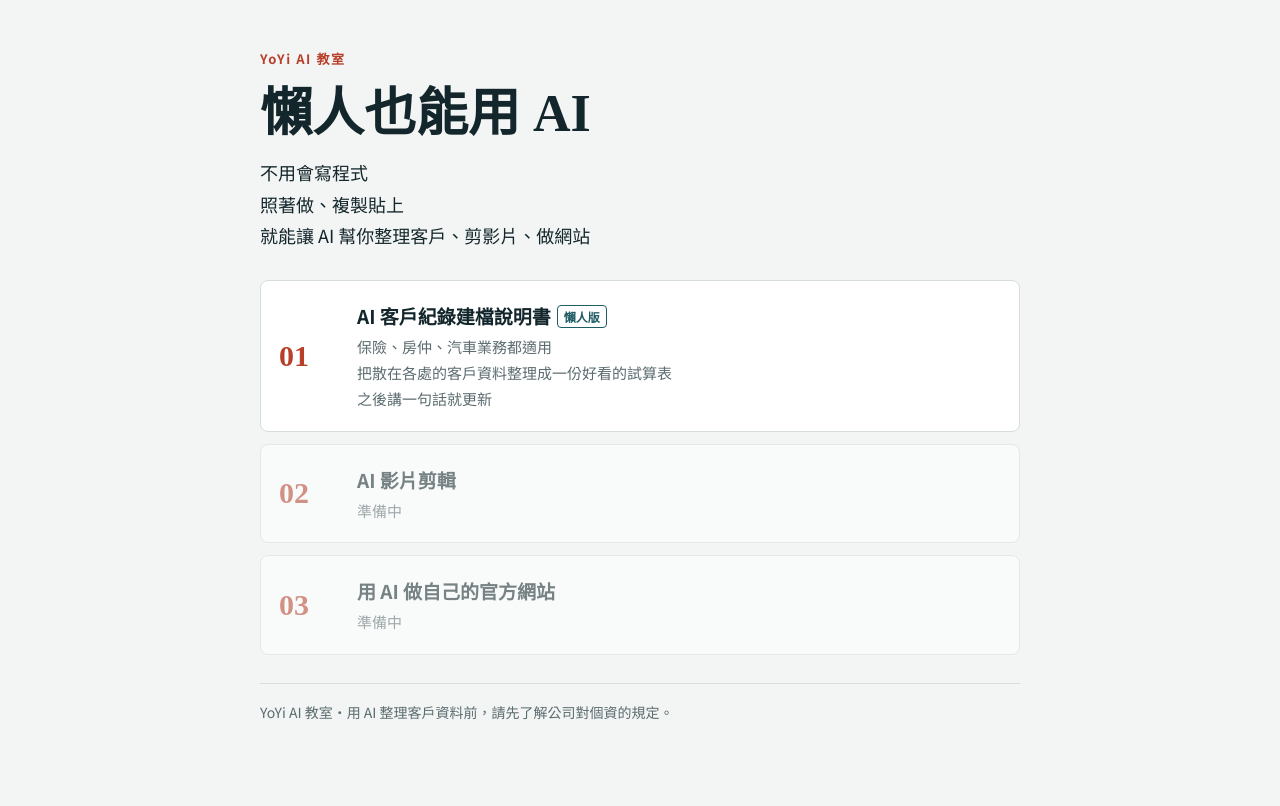
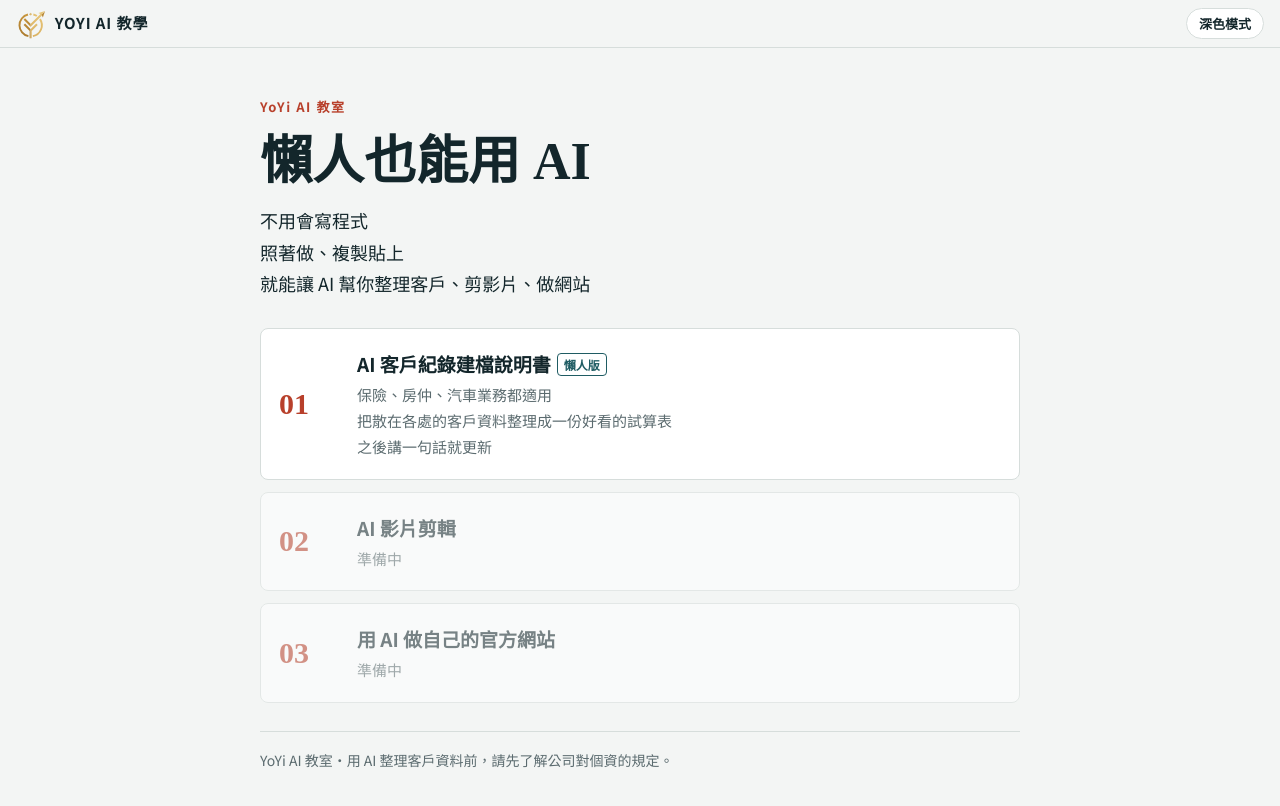
Before and after one commit to yoyifinance/ai-classroom, a plain HTML site: page index.html in a window 1280 px wide. Drawn offline with Linux system fonts and the light colour scheme.

Commit message:
教室網站：加入置頂橫條（LOGO、YOYI AI 教學、深淺色切換、回到首頁）
Co-Authored-By: Claude Opus 5.5 <noreply@anthropic.com>
Claude-Session: https://claude.ai/code/session_011Y1yTYS1F2tT5JGwPSMjN6

```diff
--- a/index.html
+++ b/index.html
@@ -8,6 +8,7 @@
 <link rel="preconnect" href="https://fonts.googleapis.com">
 <link rel="preconnect" href="https://fonts.gstatic.com" crossorigin>
 <link rel="stylesheet" href="https://fonts.googleapis.com/css2?family=Noto+Sans+TC:wght@400;500;700&family=Noto+Serif+TC:wght@900&display=swap">
+<script>(function(){try{var t=localStorage.getItem("yoyi-theme");if(t==="light"||t==="dark")document.documentElement.setAttribute("data-theme",t);}catch(e){}})();</script>
 <style>
 /* 版面：課程目錄。一欄清單，已上線的課可點，未上線的淡化。 */
 :root{
@@ -18,7 +19,8 @@
   color-scheme:light;
   padding-top:env(safe-area-inset-top,0px);padding-bottom:env(safe-area-inset-bottom,0px);
 }
-@media (prefers-color-scheme:dark){:root{--bg:#0E1719;--paper:#152225;--ink:#E6EEEC;--muted:#9AAAAD;--line:#2A3B3F;--teal:#7FC4C9;--seal:#E8775F;color-scheme:dark}}
+@media (prefers-color-scheme:dark){:root:not([data-theme="light"]){--bg:#0E1719;--paper:#152225;--ink:#E6EEEC;--muted:#9AAAAD;--line:#2A3B3F;--teal:#7FC4C9;--seal:#E8775F;color-scheme:dark}}
+:root[data-theme="dark"]{--bg:#0E1719;--paper:#152225;--ink:#E6EEEC;--muted:#9AAAAD;--line:#2A3B3F;--teal:#7FC4C9;--seal:#E8775F;color-scheme:dark}
 *{box-sizing:border-box}
 body{margin:0;background:var(--bg);color:var(--ink);font-family:var(--f-body);font-size:16px;line-height:1.75;
   padding-left:max(16px,env(safe-area-inset-left,0px));padding-right:max(16px,env(safe-area-inset-right,0px))}
@@ -35,9 +37,25 @@ a.course:hover,a.course:focus-visible{border-color:var(--seal);outline:none}
 .soon{opacity:.55}
 .tag{display:inline-block;font-size:12px;font-weight:700;color:var(--teal);border:1px solid var(--teal);border-radius:4px;padding:0 6px;margin-left:6px;vertical-align:2px}
 footer{font-size:14px;color:var(--muted);border-top:1px solid var(--line);padding-top:16px}
+/* 置頂橫條：LOGO＋YOYI AI 教學、深淺色切換、回到首頁 */
+.topbar{position:sticky;top:0;z-index:40;display:flex;align-items:center;justify-content:space-between;gap:10px;
+  margin-inline:calc(-1 * max(16px,env(safe-area-inset-left,0px)));padding:8px max(16px,env(safe-area-inset-left,0px));
+  padding-top:calc(8px + env(safe-area-inset-top,0px));
+  background:color-mix(in srgb,var(--bg) 88%,transparent);-webkit-backdrop-filter:blur(10px);backdrop-filter:blur(10px);border-bottom:1px solid var(--line)}
+.tb-brand{display:flex;align-items:center;gap:8px;text-decoration:none;color:var(--ink);font-weight:700;letter-spacing:.06em;font-size:15px;min-width:0;white-space:nowrap}
+.tb-brand img{height:30px;width:auto;flex:none}
+.tb-acts{display:flex;gap:8px;align-items:center;flex:none}
+.tb-btn{font:inherit;font-size:13px;font-weight:700;line-height:1;display:inline-flex;align-items:center;gap:4px;padding:8px 12px;border-radius:999px;border:1px solid var(--line);background:var(--paper);color:var(--ink);text-decoration:none;cursor:pointer;white-space:nowrap}
+.tb-home{border-color:var(--teal);color:var(--teal)}
+.tb-btn:focus-visible{outline:2px solid var(--seal);outline-offset:2px}
+@media (max-width:360px){.tb-brand span{display:none}}
 </style>
 </head>
 <body>
+<header class="topbar">
+  <a class="tb-brand" href="./"><img src="images/logo-mark.svg" alt="YOYI" width="31" height="30"><span>YOYI AI 教學</span></a>
+  <div class="tb-acts"><button type="button" class="tb-btn" id="theme-btn" aria-label="切換深淺色">深色模式</button></div>
+</header>
 <div class="wrap">
   <header style="display:flex;flex-direction:column;gap:12px">
     <div class="eyebrow">YoYi AI 教室</div>
@@ -55,5 +73,14 @@ footer{font-size:14px;color:var(--muted);border-top:1px solid var(--line);paddin
   </div>
   <footer>YoYi AI 教室・用 AI 整理客戶資料前，請先了解公司對個資的規定。</footer>
 </div>
+<script>
+(function(){
+  var b=document.getElementById('theme-btn'),r=document.documentElement;
+  function cur(){var t=r.getAttribute('data-theme');if(t)return t;return window.matchMedia&&matchMedia('(prefers-color-scheme: dark)').matches?'dark':'light';}
+  function label(){b.textContent=cur()==='dark'?'淺色模式':'深色模式';}
+  b.addEventListener('click',function(){var n=cur()==='dark'?'light':'dark';r.setAttribute('data-theme',n);try{localStorage.setItem('yoyi-theme',n);}catch(e){}label();});
+  label();
+})();
+</script>
 </body>
 </html>
```
Also changed, not shown: crm/index.html (+26 -1 lines), images/logo-mark.svg (added), 1 other file.
